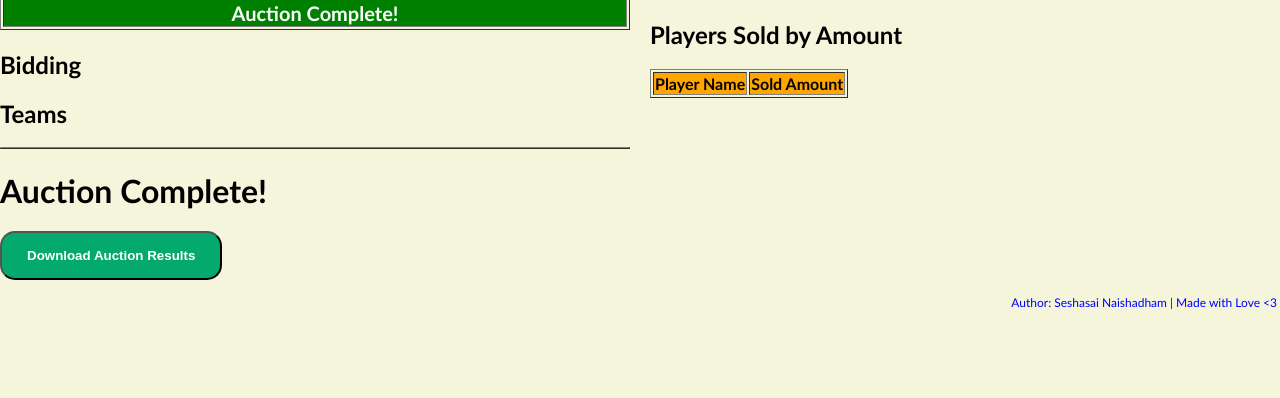
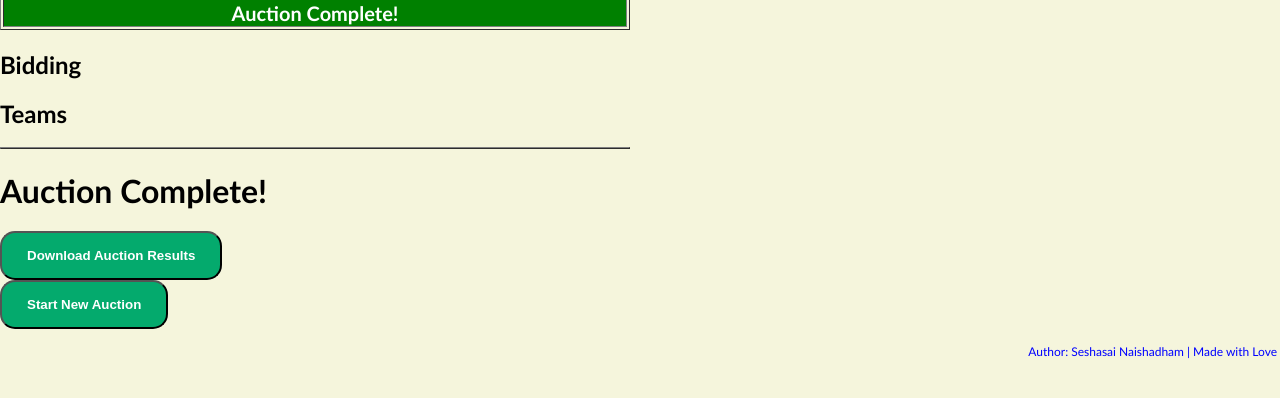
Before and after one commit to imseshu/auction_app, a Flask app: page /finalize in a window 1280 px wide. Shown: the part 203-601 px from the top of the page. Run offline with Flask 3, Linux system fonts and the light colour scheme; lists and menus that the app fills with data are empty; parts of the project's set-up code (start-up, migrations or seed data) failed here and were passed over.

Commit message:
Minor Changes

```diff
--- a/app.py
+++ b/app.py
@@ -1,7 +1,8 @@
-from flask import Flask, render_template, request, send_file
+from flask import Flask, render_template, request, send_file, redirect, url_for
 import pandas as pd
 from datetime import datetime
-import os
+import os, sys
+import importlib
 
 app = Flask(__name__)
 
@@ -35,6 +36,52 @@ def save_results_to_excel(teams):
     return output_file
 
 
+@app.route('/')
+def welcome():
+    return render_template('welcome.html')
+
+
+@app.route('/auction')
+def index():
+    global current_player, current_bid, highest_bid_team, auction_complete, results_file
+    return render_template('index.html',
+                           current_player=current_player,
+                           current_bid=current_bid,
+                           highest_bid_team=highest_bid_team,
+                           teams=teams,
+                           players=players,
+                           auction_complete=auction_complete,
+                           results_file=results_file,
+                           remaining=remaining,
+                           scrolling=scrolling)
+
+
+UPLOAD_FOLDER = './'
+app.config['UPLOAD_FOLDER'] = UPLOAD_FOLDER
+
+
+def save_uploaded_file(file):
+    if not os.path.exists(app.config['UPLOAD_FOLDER']):
+        os.makedirs(app.config['UPLOAD_FOLDER'])
+    file.save(os.path.join(app.config['UPLOAD_FOLDER'], 'auction_data.xlsx'))
+
+
+@app.route('/start_auction', methods=['POST'])
+def start_auction():
+    if 'file' not in request.files:
+        return "No file uploaded"
+
+    file = request.files['file']
+
+    if file.filename == '':
+        return "No selected file"
+
+    if file:
+        # Save the uploaded file (overwrite if it exists)
+        save_uploaded_file(file)
+        return redirect(url_for('index'))
+
+
 # Load the initial data
 players, teams = load_data_from_excel('auction_data.xlsx')
 
@@ -51,26 +98,6 @@ scrolling = ""
 remaining = {}
 for team in teams:
     remaining[team['Team Name']] = team['Budget']
-
-@app.route('/')
-def welcome():
-    return render_template('welcome.html')
-
-@app.route('/auction')
-def index():
-    global current_player, current_bid, highest_bid_team, auction_complete, results_file
-    return render_template('index.html',
-                           current_player=current_player,
-                           current_bid=current_bid,
-                           highest_bid_team=highest_bid_team,
-                           teams=teams,
-                           players=players,
-                           auction_complete=auction_complete,
-                           results_file=results_file,
-                           remaining=remaining,
-                           scrolling=scrolling)
-
-
 @app.route('/bid/<team_name>', methods=['GET'])
 def bid(team_name):
     global current_bid, highest_bid_team, current_player, last_bid_team, first_bid, remaining
--- a/templates/index.html
+++ b/templates/index.html
@@ -186,22 +186,6 @@
                 </tr>
                 {% endfor %}
             </table>
-
-            <h2>Players Sold by Amount</h2>
-            <table border="1" class="center">
-                <tr style="background-color: orange">
-                    <th>Player Name</th>
-                    <th>Sold Amount</th>
-                </tr>
-                {% for team in teams %}
-                    {% for player in team['Players'] %}
-                    <tr>
-                        <td>{{ player['name'] }}</td>
-                        <td>₹{{ player['bid'] }}</td>
-                    </tr>
-                    {% endfor %}
-                {% endfor %}
-            </table>
         </div>
     </div>
 
@@ -211,10 +195,13 @@
         <form action="/download" method="get">
             <button class="button" type="submit">Download Auction Results</button>
         </form>
+        <form action="/">
+            <button class="button" type="submit">Start New Auction</button>
+        </form>
     </div>
     {% endif %}
 <footer>
-  <p>Author: Seshasai Naishadham | Made with Love <3</p>
+  <p>Author: Seshasai Naishadham | Made with Love</p>
 </footer>
 </body>
 </html>
```
Also changed, not shown: templates/view.html (+15 -0 lines), 2 other files.
